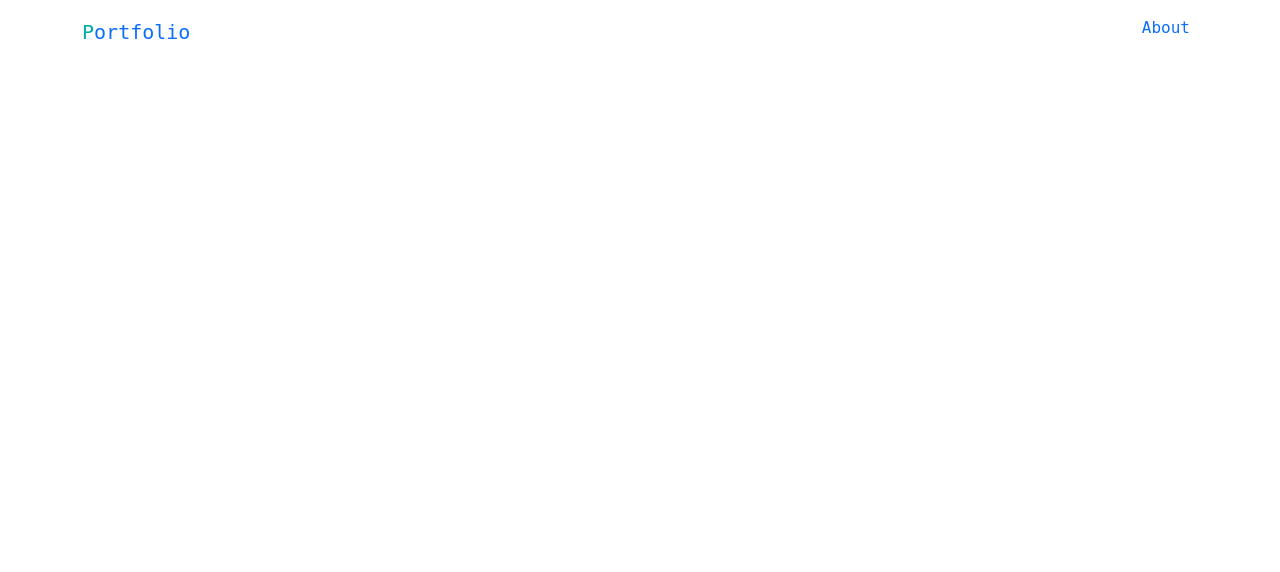
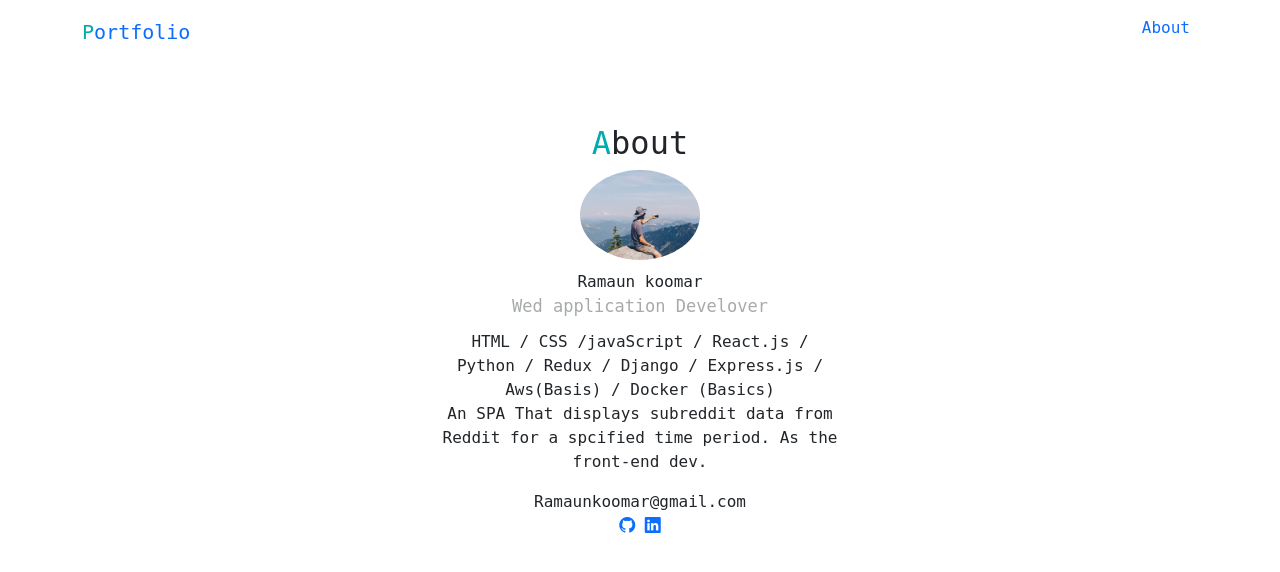
Before and after one commit to ramaunkoomar/Portfolio-main, a PHP site: page / in a window 1280 px wide. Before the commit the part shown is almost empty. Shown: the top 572 px of the page. Run offline with PHP 8.4, Linux system fonts and the light colour scheme; some libraries are stand-ins or nearby versions.

Commit message:
added the about section, also did some design

```diff
--- a/index.html
+++ b/index.html
@@ -4,6 +4,7 @@
 <head>
     <meta charset="utf-8">
     <meta name="viewport" content="width=device-width, initial-scale=1">
+    <link rel="stylesheet" href="https://cdn.jsdelivr.net/npm/bootstrap-icons@1.4.0/font/bootstrap-icons.css">
     <link rel="icon" type="image/png" href="img/techis-logo.png">
     <link href="https://cdn.jsdelivr.net/npm/bootstrap@5.0.0-beta2/dist/css/bootstrap.min.css" rel="stylesheet" integrity="sha384-BmbxuPwQa2lc/FVzBcNJ7UAyJxM6wuqIj61tLrc4wSX0szH/Ev+nYRRuWlolflfl" crossorigin="anonymous">
     <link rel="stylesheet" href="style.css">
@@ -27,7 +28,23 @@
           </div>
         </div>
       </nav>
-    <script src="https://cdn.jsdelivr.net/npm/bootstrap@5.0.0-beta2/dist/js/bootstrap.bundle.min.js" integrity="sha384-b5kHyXgcpbZJO/tY9Ul7kGkf1S0CWuKcCD38l8YkeH8z8QjE0GmW1gYU5S9FOnJ0" crossorigin="anonymous"></script>
+
+
+      <div id="about">
+         <h2><span class="font-primary">A</span>bout</h2>
+         <img src="img/T.jpg">
+         <div class="name">Ramaun koomar</div>
+         <div class="vocation">Wed application Develover</div>
+         <div class="skills">HTML / CSS /javaScript / React.js / Python / Redux / Django / Express.js / Aws(Basis) / Docker (Basics)</div>
+         <p>
+             An SPA That displays subreddit data from Reddit for a spcified time period. As the front-end dev.
+        </p>
+        <div class="email">Ramaunkoomar@gmail.com</div>
+        <div class="icons">
+          <a href="#"><i class="bi bi-github"></i></a>
+          <a href="#"><i class="bi bi-linkedin" ms-6></i></a>
+
+             <script src="https://cdn.jsdelivr.net/npm/bootstrap@5.0.0-beta2/dist/js/bootstrap.bundle.min.js" integrity="sha384-b5kHyXgcpbZJO/tY9Ul7kGkf1S0CWuKcCD38l8YkeH8z8QjE0GmW1gYU5S9FOnJ0" crossorigin="anonymous"></script>
 </body>
 
 </html>
--- a/style.css
+++ b/style.css
@@ -15,3 +15,49 @@
     font-size: 20px;
     font-weight: bold;
 }
+
+/************
+
+About
+
+*************/
+
+#about{
+    margin: 60px auto;
+    max-width: 400px;
+    text-align: center;
+}
+#about img{
+    border-radius: 50%;
+    width: 120px;
+    margin-bottom: 10px;
+}
+#about .nme{
+     font-size: 19px;
+}
+
+#about .vocation{
+    font-size: 17px;
+    color: #A8ABAB;
+    margin-bottom: 10px;
+}
+
+#about.skills{
+    font-size: 14px;
+    color: #00ABAE;
+    margin-bottom: 10px;
+}
+
+#about.email{
+    margin-top : 14px;
+    font-size: 14px;
+}
+
+#about.icons{
+    margin-top: 20px;
+    font-size: 30px;
+}
+
+#about.icon a{
+    color: #000;
+}
```
Also changed, not shown: img/T.jpg (added).
